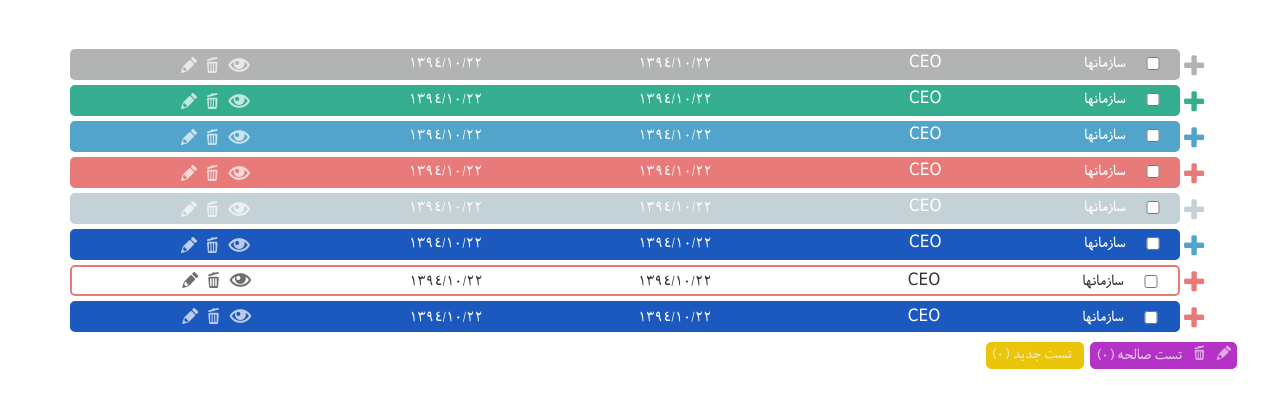
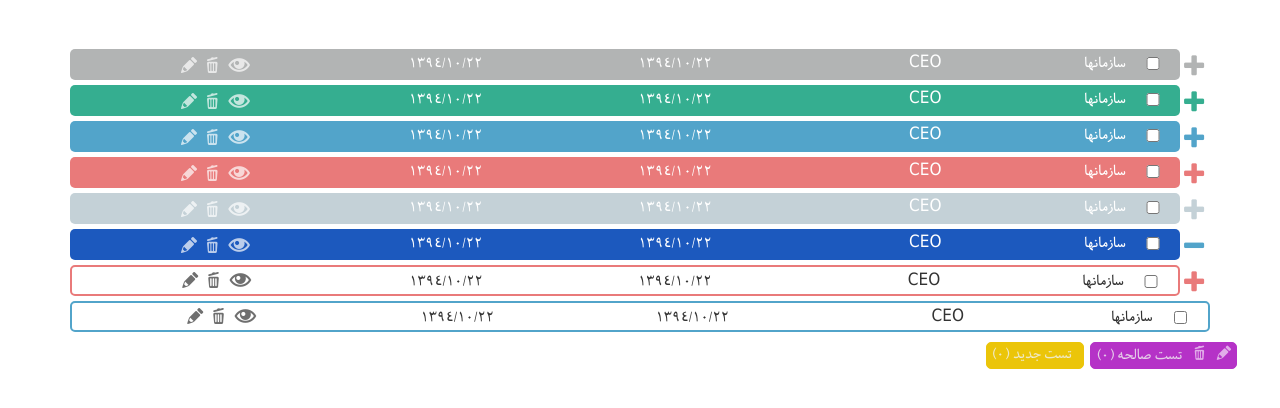
Before and after one commit to ajoudanian/leopard-framework, a website: page samples/sample.html in a window 1280 px wide. Drawn offline with Linux system fonts and the light colour scheme; files whose address does not match are found by name.

Commit message:
add no icon to set

```diff
--- a/assets/stylesheets/leopard-rtl/_utilities.scss
+++ b/assets/stylesheets/leopard-rtl/_utilities.scss
@@ -24,5 +24,9 @@
       margin-right: 30px;
       margin-left: 0;
     }
+    &.leo-set-no-icon .leo-set-info
+    {
+      margin-right: 0;
+    }
   }
 }
--- a/assets/stylesheets/leopard/_utilities.scss
+++ b/assets/stylesheets/leopard/_utilities.scss
@@ -91,6 +91,10 @@
           opacity: 1;
         }
       }
+    }
+    &.leo-set-no-icon .leo-set-info
+    {
+      margin-left: 0;
     }
     .leo-set-icon {
       position: absolute;
--- a/samples/sample.html
+++ b/samples/sample.html
@@ -107,7 +107,7 @@
             </div>
         </div>
         <div class="leo-set-row leo-set-blue leo-set-row-selected">
-            <i class="leo-set-icon claw-plus"></i>
+            <i class="leo-set-icon claw-minus"></i>
             <div class="leo-set-info">
                 <input class="leo-col-xs-1" type="checkbox">
                 <span class="leo-col-xs-4 txttype">سازمانها</span>
@@ -136,8 +136,7 @@
                 </span>
             </div>
         </div>
-        <div class="leo-set-row leo-set-bordered leo-set-red leo-set-row-selected">
-            <i class="leo-set-icon claw-plus"></i>
+        <div class="leo-set-row leo-set-bordered leo-set-blue leo-set-no-icon">
             <div class="leo-set-info">
                 <input class="leo-col-xs-1" type="checkbox">
                 <span class="leo-col-xs-4 txttype">سازمانها</span>
```
Also changed, not shown: css/leopard-languages/en.css, css/leopard-languages/fa.css, css/leopard-languages/mn.css.
